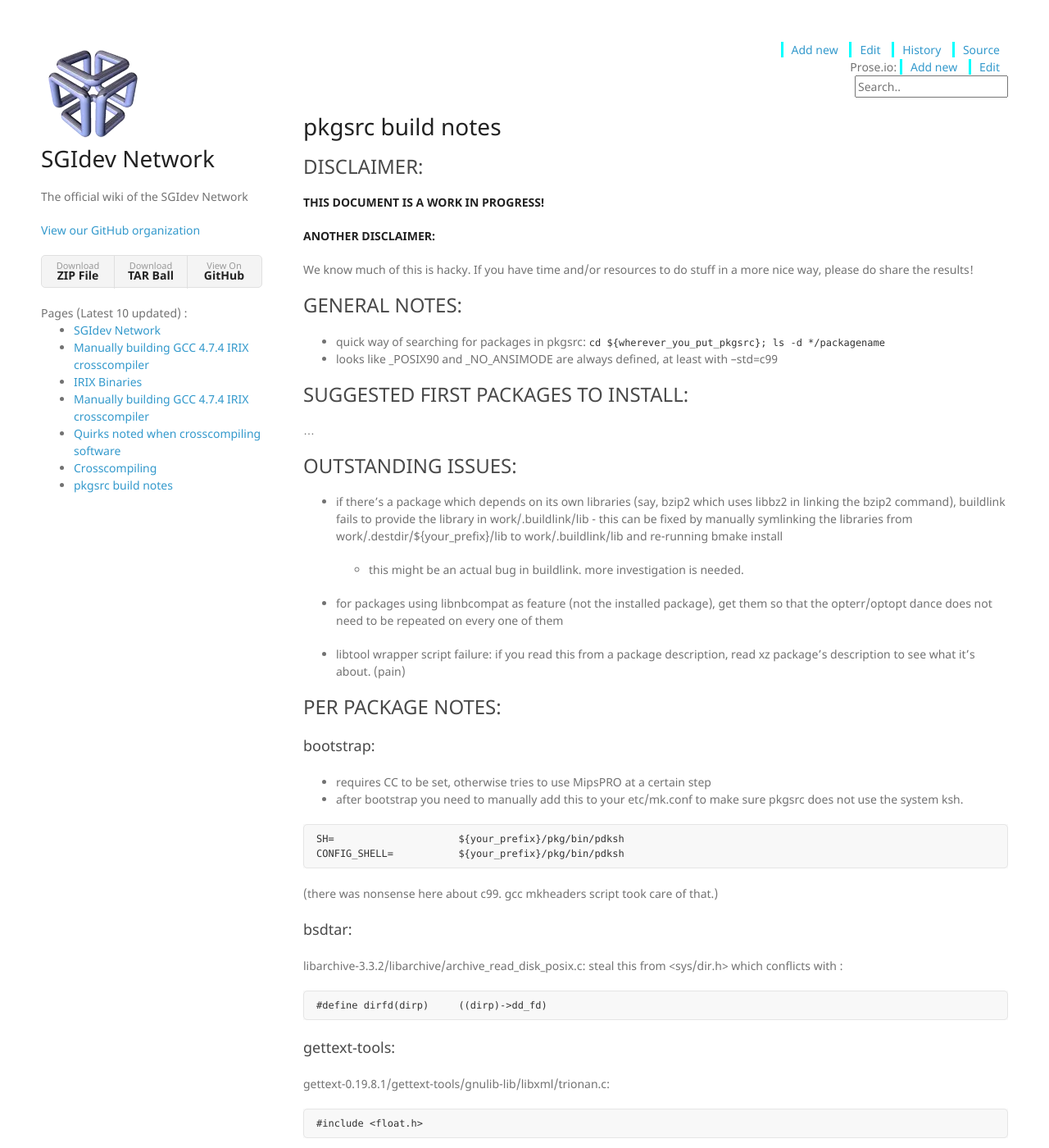
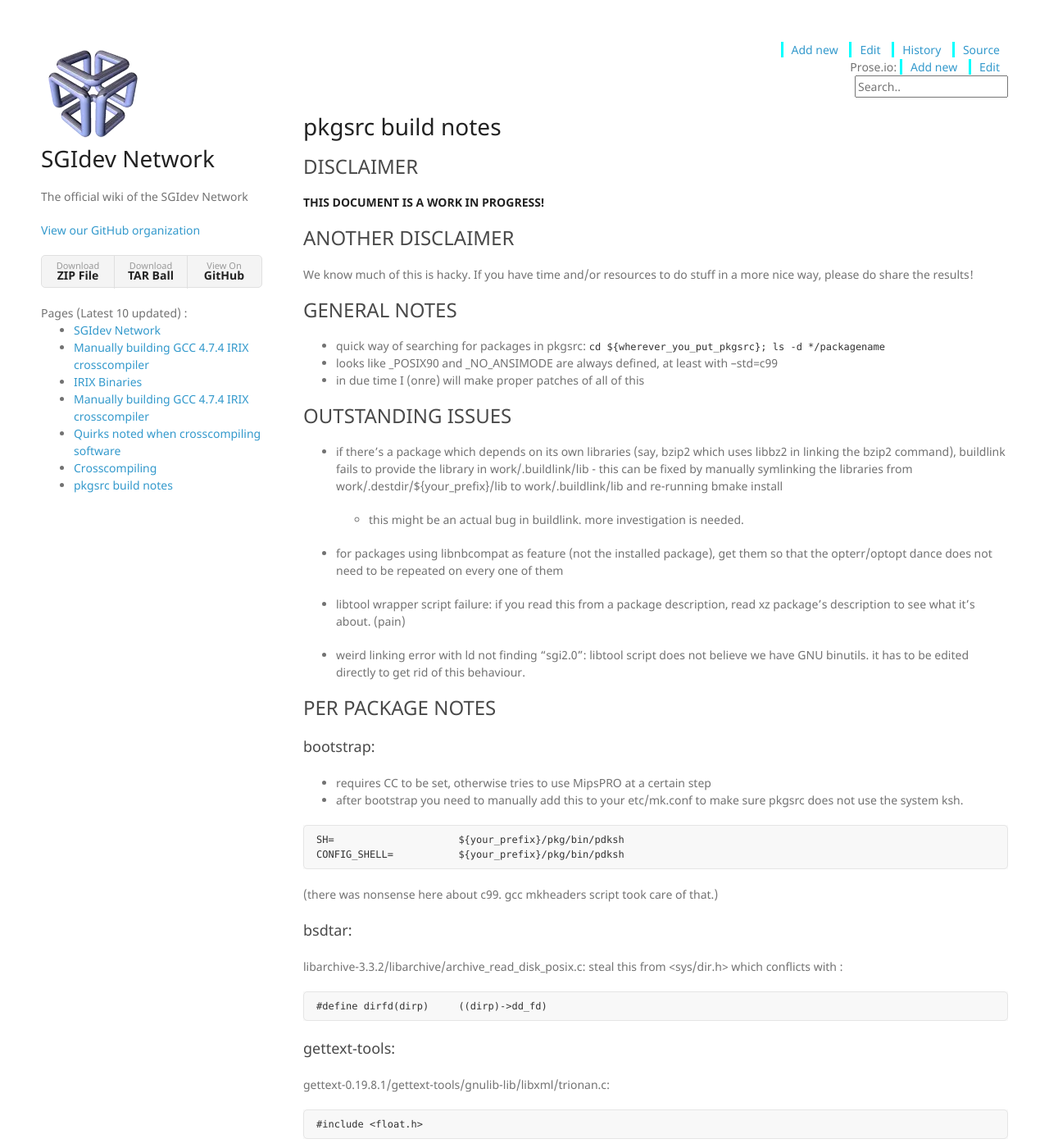
Before and after one commit to sgidevnet/sgidevnet.github.io, a Jekyll site: the page built from wiki/pkgsrc_build_notes.md, in a window 1280 px wide and 1400 px high. Shown: the whole window at 82% size. Built offline with Jekyll 4.4.1, drawn with Linux system fonts in a browser that asks for light colours; nearby versions of some CDN libraries; our own code applies the rules of GitHub Pages for plain Markdown files.

Commit message:
some formatting, added a placeholder-ish tidbit about libtool

```diff
--- a/wiki/pkgsrc_build_notes.md
+++ b/wiki/pkgsrc_build_notes.md
@@ -1,24 +1,21 @@
 # pkgsrc build notes
 
-### DISCLAIMER:
+### DISCLAIMER
 
 **THIS DOCUMENT IS A WORK IN PROGRESS!**
 
-**ANOTHER DISCLAIMER:**
+### ANOTHER DISCLAIMER
 
 We know much of this is hacky. If you have time and/or resources to do
 stuff in a more nice way, please do share the results!
 
-### GENERAL NOTES:
+### GENERAL NOTES
 
 - quick way of searching for packages in pkgsrc: `cd ${wherever_you_put_pkgsrc}; ls -d */packagename`
 - looks like _POSIX90 and _NO_ANSIMODE are always defined, at least with --std=c99
+- in due time I (onre) will make proper patches of all of this
 
-### SUGGESTED FIRST PACKAGES TO INSTALL:
-
-...
-
-### OUTSTANDING ISSUES:
+### OUTSTANDING ISSUES
 
 * if there's a package which depends on its own libraries (say, bzip2
   which uses libbz2 in linking the bzip2 command), buildlink fails to
@@ -37,7 +34,11 @@ stuff in a more nice way, please do share the results!
   description, read xz package's description to see what it's
   about. (pain)
 
-### PER PACKAGE NOTES:
+* weird linking error with ld not finding "sgi2.0": libtool script
+  does not believe we have GNU binutils. it has to be edited directly
+  to get rid of this behaviour.
+
+### PER PACKAGE NOTES
 
 ##### bootstrap:
 * requires CC to be set, otherwise tries to use MipsPRO at a certain step
```
